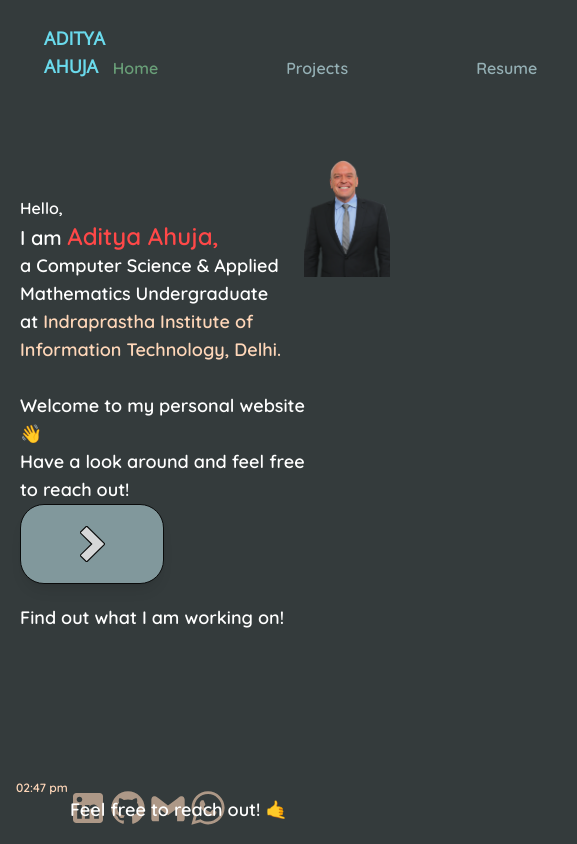
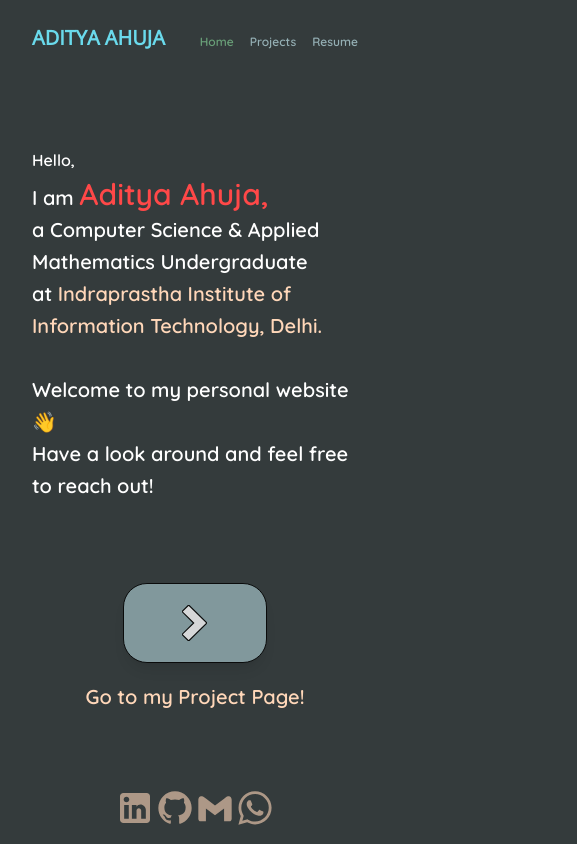
Before and after one commit to adityaahuja7/Portfolio-Website-, a Next.js app: page / in a window 390 px wide. Shown: the whole page, 577 px wide, since content can reach past the window. Built offline with nearby package versions, Linux system fonts and the light colour scheme; a web font is replaced by a local one.

Commit message:
Add responsive styles for landing page.

```diff
--- a/src/app/globals.css
+++ b/src/app/globals.css
@@ -22,7 +22,7 @@
 
 @layer components {
   .body-XXlarge {
-    @apply text-2xl md:text-5xl lg:text-7xl;
+    @apply text-3xl md:text-5xl lg:text-7xl;
   }
 
   .body-Xlarge {
@@ -34,15 +34,15 @@
   }
 
   .body-big {
-    @apply text-lg md:text-xl lg:text-2xl;
+    @apply text-xl md:text-xl lg:text-2xl;
   }
 
   .body-nav{
-    @apply text-base md:text-lg lg:text-xl;
+    @apply text-xs md:text-lg lg:text-xl;
   }
 
   .logo{
-    @apply text-lg md:text-2xl lg:text-4xl;
+    @apply text-xl md:text-2xl lg:text-4xl;
   }
 
   .body-medium {
--- a/src/app/page.tsx
+++ b/src/app/page.tsx
@@ -30,7 +30,7 @@ const Clock = () => {
     return () => clearInterval(interval);
   });
   return (
-    <div className="clock social-icons body-medium font-quicksand text-socials">
+    <div className="clock hidden md:block social-icons body-medium font-quicksand text-socials">
       {time}
     </div>
   );
@@ -121,10 +121,10 @@ export default function Home() {
     <Wrapper>
       <div
         ref={container}
-        className="main-container w-[100%] flex flex-row justify-center mt-12 select-none"
+        className="main-container w-screen md:h-full flex flex-col items-center md:items-start justify-start md:flex-row md:justify-center select-none"
       >
-        <div className="left-container my-14 flex flex-col space-between items-baseline">
-          <section>
+        <div className="left-container mt-20 md:mt-16 flex flex-col items-center md:items-baseline leading-loose px-8">
+          <section className="text-left">
             <span className="font-quicksand body-large font-extralight text-white">
               {" "}
               Hello,{" "}
@@ -155,13 +155,14 @@ export default function Home() {
               </span>
             </div>
           </section>
-          <section className="card-grid lg:mt-16 mx-5">
+          <section className="card-grid mt-20 md:mt-16 mx-5">
             <HoverCard />
           </section>
         </div>
-        <div className="image-container mt-5">
+        <div className="image-container hidden md:block md:mt-11">
           {" "}
           <Image
+            className = " hidden md:mt-5 md:block"
             src="/home_image.png"
             width={600}
             height={600}
@@ -169,12 +170,12 @@ export default function Home() {
             priority
           />
         </div>
-        <div className="socials fixed left-0 bottom-0 mb-4 ml-4 flex md:flex-col space-y-2">
+        <div className="socials fixed  bottom-0 md:left-0 mb-4  md:ml-4 flex justify-center md:flex-col space-y-2">
           {Clock()}
           {socialsList.map((social, index) => {
             return (
               <Link key={index} href={social.link}>
-                <div className="socials">
+                <div >
                   <Image
                     src={social.path}
                     width={40}
@@ -190,12 +191,12 @@ export default function Home() {
             );
           })}
           {renderTextNodes && (
-            <div className="fixed font-quicksand whisper-text-1 body-big text-white bottom-[20px] left-[70px]">
+            <div className="md:fixed hidden md:inline font-quicksand whisper-text-1 body-big text-white bottom-[20px] left-[70px]">
               Hi There 😀
             </div>
           )}
           {renderTextNodes && (
-            <div className="fixed font-quicksand whisper-text-2 body-big text-white bottom-[20px] left-[70px]">
+            <div className="md:fixed hidden md:inline font-quicksand whisper-text-2 body-big text-white bottom-[20px] left-[70px]">
               Feel free to reach out! 🤙
             </div>
           )}
--- a/src/components/Current.tsx
+++ b/src/components/Current.tsx
@@ -79,7 +79,7 @@ export default function Current() {
 
 
   return (
-    <div ref={container} className="hover-card flex flex-col space-y-5 w-max select-none">
+    <div ref={container} className="hover-card flex flex-col items-center md:items-start space-y-5 w-max select-none">
       <Link href="/projects" className = "w-max">
         <div
           className="button-main bg-accent2 opacity-80 rounded-3xl border border-black shadow-lg w-36 h-20 flex flex-col items-center justify-center p-4 "
@@ -101,10 +101,10 @@ export default function Current() {
         </div>
         </Link>
         <span className="bottom-text body-big font-quicksand text-white">
-          <div className="hidden-text text-links hidden opacity-0">
+          <div className="hidden-text text-links md:hidden md:opacity-0">
             Go to my Project Page!
           </div>
-          <div className="displayed-text">Find out what I am working on!</div>
+          <div className="displayed-text hidden md:inline">Find out what I am working on!</div>
         </span>
       </div>
   );
--- a/src/components/Wrapper.tsx
+++ b/src/components/Wrapper.tsx
@@ -24,6 +24,7 @@ const Wrapper = ({ children }: { children: React.ReactNode }) => {
         initial="initial"
         animate="animate"
         variants={page_variant}
+        className = "wrapper"
       >
         {children}
       </motion.div>
--- a/src/components/navbar.tsx
+++ b/src/components/navbar.tsx
@@ -12,11 +12,11 @@ const Links = {
 export default function Navbar() {
   const pathname = usePathname();
   return (
-    <nav className="navbar-main flex flex-row justify-between items-end w-full mt-3 py-3 px-9 select-none">
-      <div className="logo  text-accent1 font-openSans rounded-md px-2 font-bold ">
+    <nav className="navbar-main flex flex-row justify-between items-end w-screen mt-3 py-3 select-none px-8 md:px-12">
+      <div className="logo  text-accent1 font-openSans rounded-md font-bold ">
         <Link href="/">ADITYA AHUJA</Link>
       </div>
-      <div className="nav-buttons flex flex-row justify-between align-bottom items-end space-x-[8rem] pr-10">
+      <div className="nav-buttons flex flex-row justify-evenly align-bottom items-end space-x-[1rem] md:space-x-[6rem]">
         {Object.keys(Links).map((key,index) => {
           return (
             <Link key = {index} href={Links[key as keyof typeof Links]}>
```
